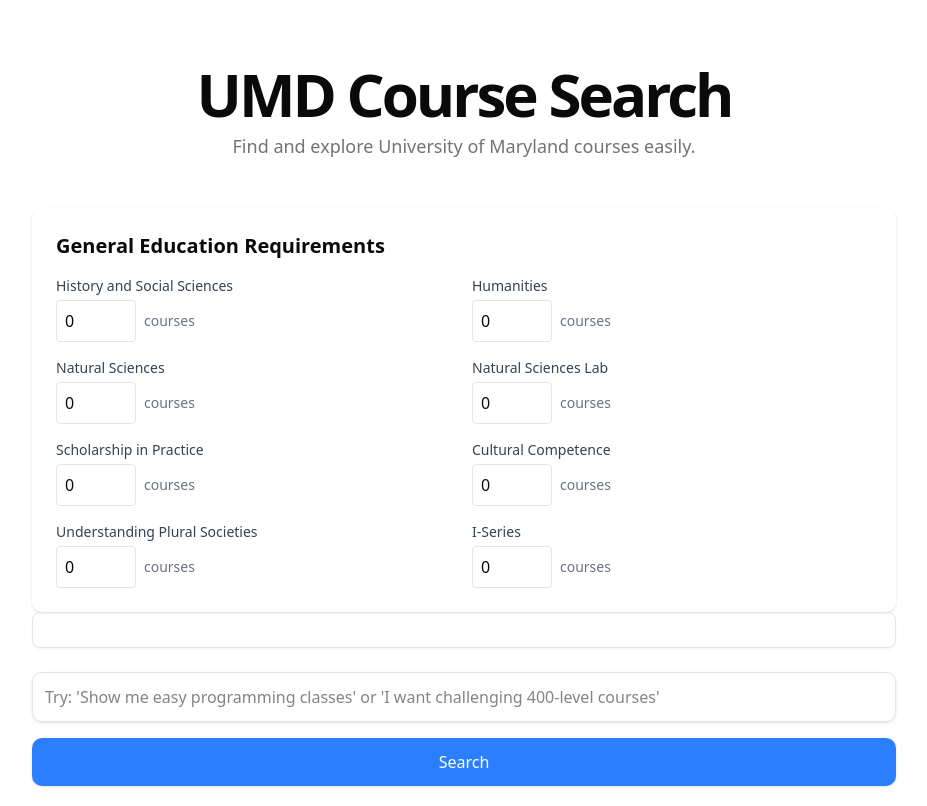
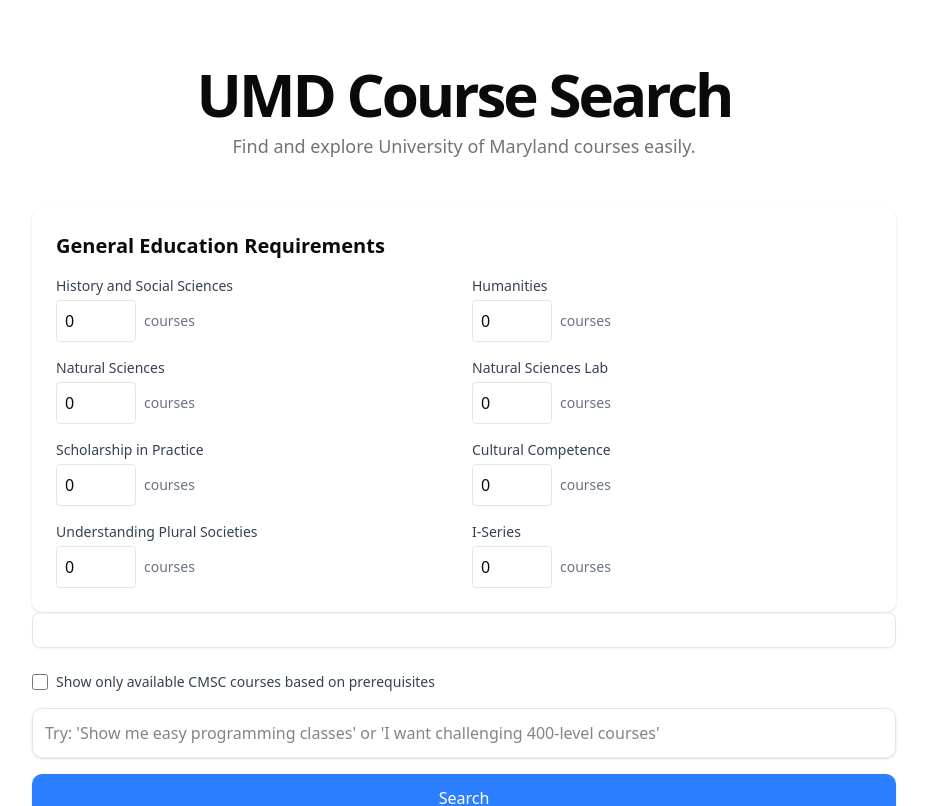
Before and after one commit to yyrichy/scheduleit, a Next.js app: page / in a window 1280 px wide. Shown: the top 806 px of the page, without its empty margins (176-1103 px from the left). Built offline with nearby package versions, Linux system fonts and the light colour scheme.

Commit message:
Filter Courses by Selector

```diff
--- a/app/components/CourseSearch.tsx
+++ b/app/components/CourseSearch.tsx
@@ -19,6 +19,7 @@
 export default function CourseSearch() {
   const [query, setQuery] = useState("");
   const [completedCourses, setCompletedCourses] = useState<string[]>([]);
+  const [showOnlyAvailable, setShowOnlyAvailable] = useState(false);  // Add this line
   const [results, setResults] = useState<SearchResults>({
     csCourses: [],
     genEdCourses: {},
@@ -125,6 +126,13 @@
 
   console.log("results ", results);
 
+  // Add this function to filter courses
+  const filterAvailableCourses = (courses: SearchResult[]) => {
+    if (!showOnlyAvailable) return courses;
+    return courses.filter(course => course.prerequisites_met);
+  };
+
+  // Modify the return statement where you render CS courses
   return (
     <div className="max-w-4xl mx-auto p-4">
       <RequirementsSelector onRequirementsChange={setGenEdRequirements} />
@@ -132,6 +140,21 @@
       <div className="mb-8">
         <div className="flex flex-col gap-4">
           <CourseTagsInput value={completedCourses} onChange={setCompletedCourses} />
+
+          {/* Add this checkbox */}
+          <div className="flex items-center gap-2">
+            <input
+              type="checkbox"
+              id="showAvailable"
+              checked={showOnlyAvailable}
+              onChange={(e) => setShowOnlyAvailable(e.target.checked)}
+              className="h-4 w-4 rounded border-gray-300"
+            />
+            <label htmlFor="showAvailable" className="text-sm text-gray-700">
+              Show only available CMSC courses based on prerequisites
+            </label>
+          </div>
+
           <input
             type="text"
             value={query}
@@ -166,11 +189,11 @@
       </div>
 
       <div className="space-y-8">
-        {/* CS Courses Section */}
+        {/* Modified CS Courses Section */}
         <div>
           <h2 className="text-xl font-bold mb-4">Computer Science Courses</h2>
           <div className="space-y-4">
-            {results.csCourses.map((result) => (
+            {filterAvailableCourses(results.csCourses).map((result) => (
               <CourseCard key={result.course_id} result={result} />
             ))}
           </div>
```
